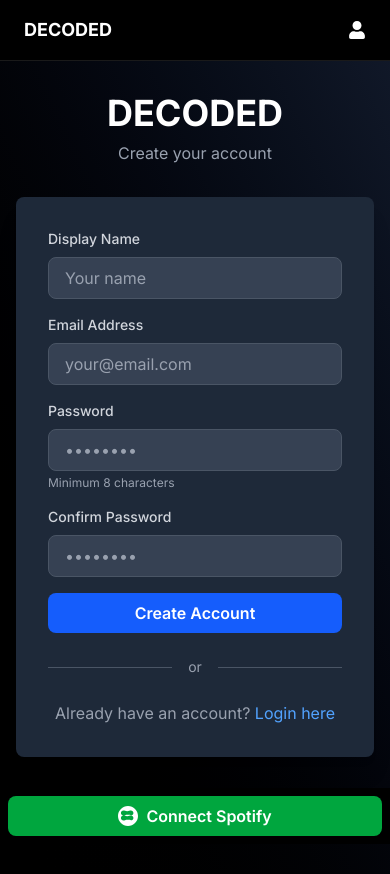
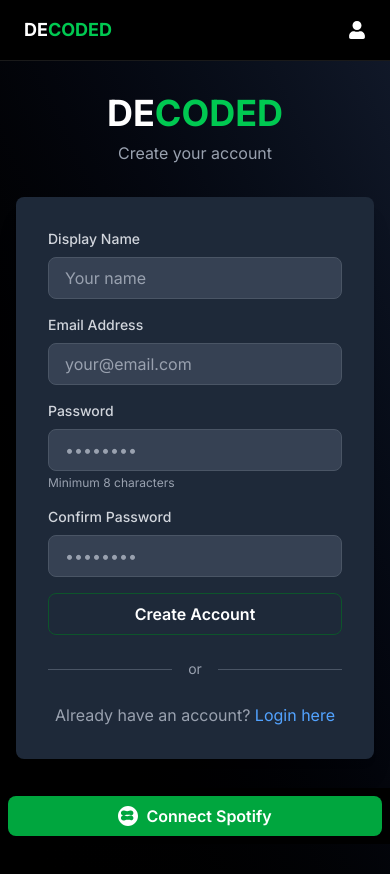
Before and after one commit to GCodeON/decoded-next, a Next.js app: page /register in a window 390 px wide. Shown: the top 874 px of the page. Built offline with nearby package versions, Linux system fonts and the light colour scheme; no server answers.

Commit message:
Site Wide Restyleing

```diff
--- /dev/null
+++ b/src/app/api/artists/popular/route.ts
@@ -0,0 +1,56 @@
+import { NextRequest, NextResponse } from 'next/server';
+import spotifyClient from '@/lib/spotify/client';
+import { SpotifyArtist } from '@/modules/spotify';
+
+// Popular artist IDs that represent a diverse mix of popular artists
+const POPULAR_ARTIST_IDS = [
+  '06HL4z0CvFAxyc27GXpf02', // Taylor Swift
+  '3TVXtAsR1Inumwj472S9r4', // Drake
+  '66CXWjxzNUsdJxJ2JdwvnR', // Ariana Grande
+  '1Xyo4u8uXC1ZmMpatF05PJ', // The Weeknd
+  '6eUKZXaKkcviH0Ku9w2n3V', // Ed Sheeran
+  '0du5cEVh5yTK9QJze8zA0C', // Bruno Mars
+  '1McMsnEElThX1knmY4oliG', // Olivia Rodrigo
+  '4q3ewBCX7sLwd24euuV69X', // Bad Bunny
+  '7dGJo4pcD2V6oG8kP0tJRR', // Eminem
+  '6M2wZ9GZgrQXHCFfjv46we', // Dua Lipa
+  '0C8ZW7ezQVs4URX5aX7Kqx', // Selena Gomez
+  '6qqNVTkY8uBg9cP3Jd7DAH', // Billie Eilish
+  '1uNFoZAHBGtllmzznpCI3s', // Justin Bieber
+  '5K4W6rqBFWDnAN6FQUkS6x', // Kanye West
+  '6vWDO969PvNqNYHIOW5v0m', // Beyoncé
+  '0hCNtLu0JehylgoiP8L4Gh', // Nicki Minaj
+  '4gzpq5DPGxSnKTe4SA8HAU', // Coldplay
+  '7jy3rLJdDQY21OgRLCZ9sD', // Foo Fighters
+  '00FQb4jTyendYWaN8pK0wa', // Lana Del Rey
+  '3Nrfpe0tUJi4K4DXYWgMUX', // BTS
+  '2YZyLoL8N0Wb9xBt1NhZWg', // Kendrick Lamar
+  '1HY2Jd0NmPuamShAr6KMms', // Lady Gaga
+  '26dSoYclwsYLMAKD3tpOr4', // Britney Spears
+  '5pKCCKE2ajJHZ9KAiaK11H', // Rihanna
+  '1dfeR4HaWDbWqFHLkxsg1d', // Queen
+];
+
+export async function GET(request: NextRequest) {
+  try {
+    const client = spotifyClient();
+
+    // Fetch artist details for popular artists
+    const artistPromises = POPULAR_ARTIST_IDS.slice(0, 25).map(id =>
+      client.get<SpotifyArtist>(`/artists/${id}`).then((res) => res.data)
+    );
+
+    const artists = await Promise.all(artistPromises);
+
+    return NextResponse.json({
+      artists,
+      total: artists.length,
+    });
+  } catch (error: any) {
+    console.error('Error fetching popular artists:', error);
+    return NextResponse.json(
+      { error: 'Failed to fetch popular artists', details: error.message },
+      { status: 500 }
+    );
+  }
+}
--- a/src/app/artists/page.tsx
+++ b/src/app/artists/page.tsx
@@ -4,29 +4,41 @@
 import Link from 'next/link';
 
 import { useSpotifyApi, SpotifyArtist } from '@/modules/spotify';
+import { useUser } from '@/modules/auth';
 
 export default function Artists() {
   const [artists, setArtists] = useState<SpotifyArtist[] | null>(null);
   const [isLoading, setIsLoading] = useState(true);
   const spotify = useSpotifyApi();
+  const { user } = useUser();
 
   useEffect(() => {
-    const fetchTopArtists = async () => {
+    const fetchArtists = async () => {
       setIsLoading(true);
       try {
-        const data = await spotify.getTopArtists(20);
-        if (data?.items) {
-          setArtists(data.items);
+        if (user) {
+          // Fetch user's personal top artists
+          const data = await spotify.getTopArtists(20);
+          if (data?.items) {
+            setArtists(data.items);
+          }
+        } else {
+          // Fetch general popular artists from server
+          const response = await fetch('/api/artists/popular');
+          if (response.ok) {
+            const data = await response.json();
+            setArtists(data.artists);
+          }
         }
       } catch (error) {
-        console.error('Failed to fetch top artists:', error);
+        console.error('Failed to fetch artists:', error);
       } finally {
         setIsLoading(false);
       }
     };
 
-    fetchTopArtists();
-  }, [spotify]);
+    fetchArtists();
+  }, [spotify, user]);
 
   return (
     <div className="flex justify-center py-8">
--- a/src/app/login/page.tsx
+++ b/src/app/login/page.tsx
@@ -63,7 +63,7 @@
         {/* Header */}
         <div className="text-center mb-8">
           <h1 className="text-4xl font-bold text-white mb-2">
-            <span className="text-white">DECODED</span>
+            <span className="text-white">DE<span className="text-green-500">CODED</span></span>
           </h1>
           <p className="text-gray-400">Login to your account</p>
         </div>
--- a/src/app/page.tsx
+++ b/src/app/page.tsx
@@ -41,10 +41,10 @@
   // Public landing page for unauthenticated users
   if (!isAuthenticated && !isChecking) {
     return (
-      <div className="flex flex-col items-center justify-center min-h-[70vh] space-y-8 px-6">
+      <div className="flex flex-col items-center justify-center min-h-[70vh] space-y-8 px-6 my-12">
         <div className="text-center space-y-4 max-w-2xl">
           <h2 className="text-5xl md:text-6xl font-bold text-white">
-            Welcome to <span className="text-blue-500">DECODED</span>
+          DE<span className="text-green-500">CODED</span>
           </h2>
           <p className="text-xl text-gray-300">
             Explore and create encoded rap lyrics with perfect rhyme highlighting and synchronization.
@@ -54,7 +54,7 @@
         <div className="flex gap-4 justify-center">
           <Link
             href="/login"
-            className="bg-blue-600 hover:bg-blue-700 text-white px-8 py-3 rounded-lg font-semibold transition-colors"
+            className="bg-green-600 hover:bg-green-700 text-white px-8 py-3 rounded-lg font-semibold transition-colors"
           >
             Login
           </Link>
--- a/src/app/register/page.tsx
+++ b/src/app/register/page.tsx
@@ -70,7 +70,9 @@
         {/* Header */}
         <div className="text-center mb-8">
           <h1 className="text-4xl font-bold text-white mb-2">
-            <span className="text-white">DECODED</span>
+            <span className="text-white">
+              DE<span className="text-green-500">CODED</span>
+            </span>
           </h1>
           <p className="text-gray-400">Create your account</p>
         </div>
@@ -161,7 +163,7 @@
             <button
               type="submit"
               disabled={isLoading}
-              className="w-full bg-blue-600 hover:bg-blue-700 disabled:bg-gray-600 text-white font-semibold py-2 rounded-lg transition-colors cursor-pointer"
+              className="w-full border border-green-900 hover:border-green-700 hover:bg-green-700 disabled:bg-gray-600 text-white font-semibold py-2 rounded-lg transition-colors cursor-pointer"
             >
               {isLoading ? 'Creating Account...' : 'Create Account'}
             </button>
--- a/src/components/Dashboard.tsx
+++ b/src/components/Dashboard.tsx
@@ -58,7 +58,7 @@
         <aside className="hidden lg:flex fixed top-0 left-0 z-40 h-full w-48 bg-black shadow-md flex-col p-5">
           <div className="sticky top-0 flex flex-col flex-grow">
             <Link href="/" className="mb-8">
-              <h1 className="title text-md md:text-lg font-bold text-white">DECODED</h1>
+              <h1 className="title text-md md:text-lg font-bold text-white">DE<span className="text-green-500">CODED</span></h1>
             </Link>
             <Navigation />
           </div>
@@ -69,7 +69,7 @@
           {/* Mobile Header */}
           <header className="flex lg:hidden items-center justify-between px-6 py-4 border-b border-white/10 bg-black/40">
             <Link href="/" className="hover:opacity-80 transition-opacity">
-              <h1 className="title text-lg md:text-xl font-bold text-white">DECODED</h1>
+              <h1 className="title text-lg md:text-xl font-bold text-white">DE<span className="text-green-500">CODED</span></h1>
             </Link>
             <div className="flex items-center gap-4">
               <Link
@@ -122,7 +122,9 @@
       >
         <div className="sticky top-0 flex flex-col flex-grow">
           <Link href="/" className="mb-8">
-            <h1 className="title text-md md:text-lg font-bold text-white">DECODED</h1>
+            <h1 className="title text-md md:text-lg font-bold text-white">
+              DE<span className="text-green-500">CODED</span>
+            </h1>
           </Link>
 
           <Navigation />
@@ -140,7 +142,9 @@
       <main className="relative flex flex-1 flex-col w-full h-[100dvh] lg:h-screen">
         <div className="flex items-center justify-between gap-3 p-3 shadow-md lg:hidden">
           <Link href="/">
-            <h1 className="title text-sm md:text-md font-bold">DECODED</h1>
+            <h1 className="title text-sm md:text-md font-bold">
+              DE<span className="text-green-500">CODED</span>
+            </h1>
           </Link>
           <div className="flex-1" />
           <SpotifySearchBar isMobile />
```
